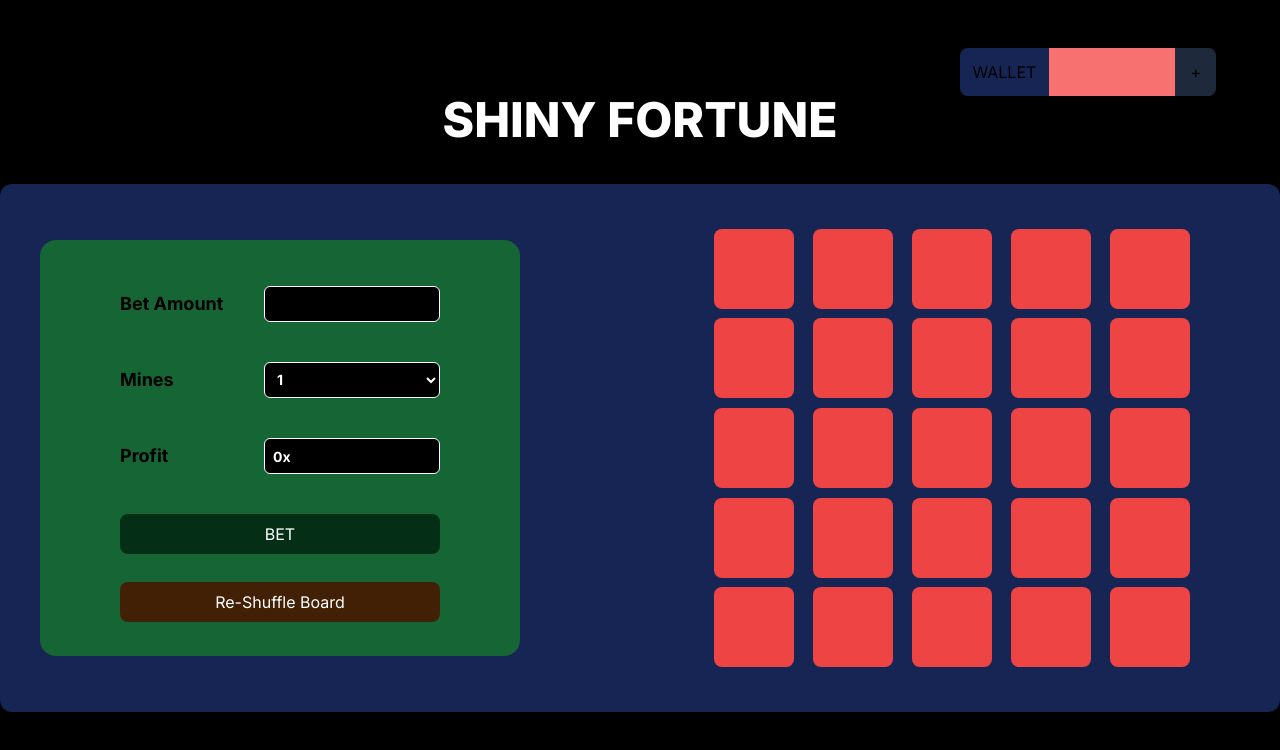
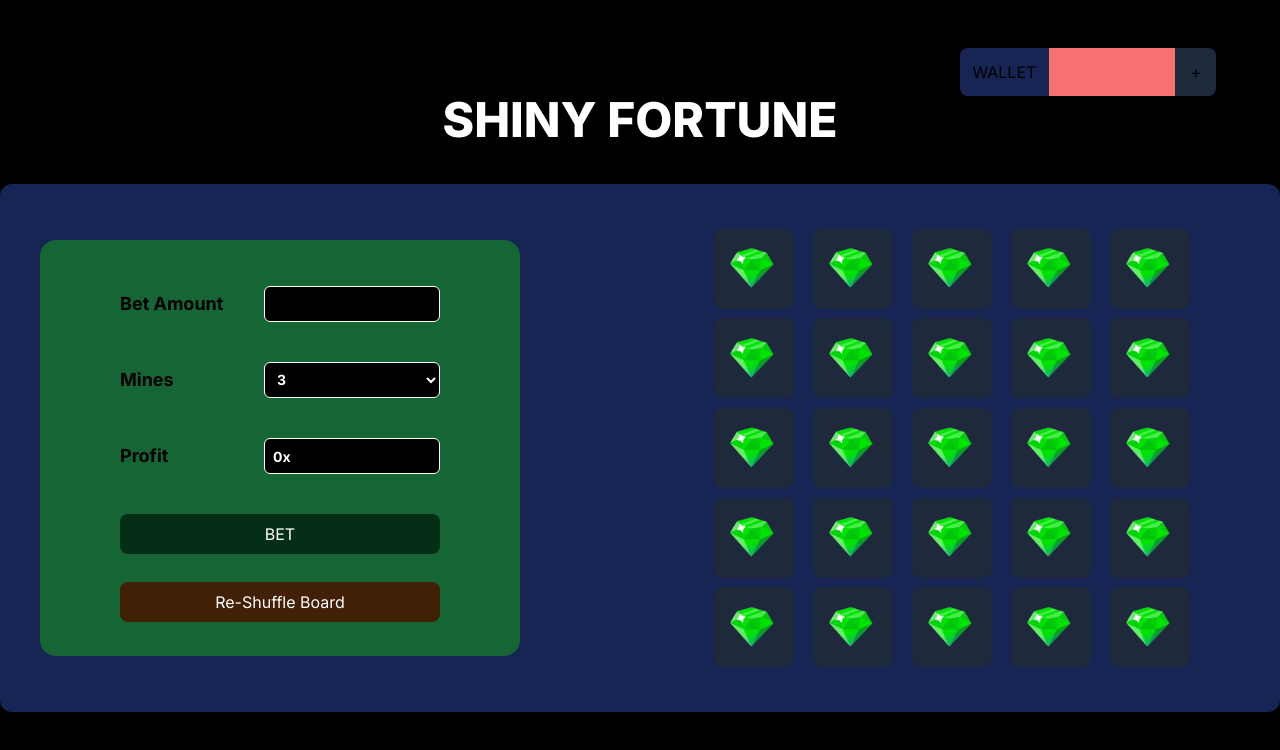
Before and after one commit to poswalsameer/MineRush, a Next.js app in the folder shinyfortune/: page / in a window 1280 px wide. Shown: the top 750 px of the page. Built offline with nearby package versions, Linux system fonts and the light colour scheme.

Commit message:
added images, added random number function, changes the mine layout, written some piece of code for the logic of showing gems and bombs on the mines

```diff
--- a/shinyfortune/src/app/page.tsx
+++ b/shinyfortune/src/app/page.tsx
@@ -1,5 +1,6 @@
 'use client'
 
+import { Jersey_25 } from "next/font/google";
 import { useEffect, useState } from "react";
 import AddMoney from "./components/AddMoney";
 
@@ -16,6 +17,8 @@ export default function Home() {
   const [addAmountField, setAddAmountField] = useState<number|null>(null);
 
   const [betAmount, setBetAmount] = useState<string>('');
+  const [bomb, SetBomb] = useState<string>('3');
+  const[bombCount, SetBombCount] = useState<number[]>([]);
 
   const [activeBet, setActiveBet] = useState<boolean>(false);
   const [shuffleAllowed, setShuffleAllowed] = useState<boolean>(false);
@@ -23,6 +26,7 @@ export default function Home() {
   const [profit, setProfit] = useState<number>(0.00);
 
   const [isClient, setIsClient] = useState<boolean>(false);
+
 
   //SETTING ISCLIENT TO TRUE WHEN THE COMPONENT LOADS ON CLIENT SIDE
   useEffect(() => {
@@ -80,6 +84,11 @@ export default function Home() {
     setAddAmountField(null);
   }
 
+  //FUNCTION TO GENERATE A RANDOM NUMBER BETWEEN 0 AND 24
+  const generateRandomNumber = (): number => {
+    return Math.floor(Math.random() * (24 - 0 + 1)) + 0;
+  }
+
   //FUNCTION HANDLING THE BET BUTTON AND IT WILL SUBTRACT THE BET AMOUNT FROM THE AMOUNT IN WALLET ONLY IF AMOUNT IN WALLET IS GREATER THAN OR EQUAL TO THE BET AMOUNT
   const betButtonClicked = () => {
     if( amountInWallet !== null && amountInWallet >= Number(betAmount) ){
@@ -89,7 +98,6 @@ export default function Home() {
       setAmountInWallet( prevAmount => {
 
           let updatedAmountInWallet;
-
           if( prevAmount !== null ){
             updatedAmountInWallet = prevAmount - Number(betAmount);
           }
@@ -100,10 +108,17 @@ export default function Home() {
           if( updatedAmountInWallet !== null ){
             return parseFloat(updatedAmountInWallet.toFixed(2));
           }
+          return amountInWallet;
+      } )
 
-          return amountInWallet;
+      let bombArr: number[] = [];
 
-      } )
+      for(let i=0; i<Number(bomb); i++){
+        let randomNumber = generateRandomNumber();
+        bombArr.push(randomNumber);
+      }
+
+      SetBombCount(bombArr);
 
       //SWITCHING OFF THE BET BUTTON WHEN THE USER STARTS A BET
       setActiveBet(true);
@@ -119,7 +134,12 @@ export default function Home() {
     setActiveBet(false);
   }
 
+  //array of length 25 to display all div boxes through loop
+  const divs = Array.from({ length: 25 });
   // localStorage.clear();
+
+  console.log(bombCount);
+
 
   return (
     <>
@@ -158,7 +178,7 @@ export default function Home() {
               {/* </div> */}
 
               {/* <div className="w-1/2"> */}
-               <input type="number" className="mr-20 h-9 w-44 p-2 text-sm border border-white rounded-md text-white font-bold bg-black" value={betAmount} onChange={ (e) => setBetAmount(e.target.value) }/>
+               <input type="number" className="mr-20 h-9 w-44 p-2 text-sm border border-white rounded-md text-white font-bold bg-black" value={betAmount} onChange={ (e) => setBetAmount(e.target.value) } disabled={activeBet}/>
               {/* </div> */}
 
             </div>
@@ -171,7 +191,9 @@ export default function Home() {
               {/* </div> */}
 
               {/* <div className="w-1/2"> */}
-                <select name="mine" id="min" className="mr-20 h-9 w-44 p-2 text-sm border border-white rounded-md text-white font-bold bg-black">
+                <select name="mine" id="min" className="mr-20 h-9 w-44 p-2 text-sm border border-white rounded-md text-white font-bold bg-black" value={bomb} disabled={activeBet}
+                onChange={ (e) => SetBomb(e.target.value) }
+                >
                   <option value="1">1</option>
                   <option value="2">2</option>
                   <option value="3">3</option>
@@ -246,6 +268,19 @@ export default function Home() {
           {/* grid wala box */}
           <div className=" grid grid-rows-5 grid-cols-5 gap-y-4 justify-items-center items-center mr-20 h-[27rem] w-[31rem] rounded-2xl">
 
+            { divs.map( (index:any) => (
+                bombCount.includes(index) ? (
+                  <div key={index} className="h-20 w-20 bg-slate-800 flex justify-center items-center rounded-lg " >
+                    <img src="bomb.png" alt="" />
+                  </div>
+                ) : (
+                  <div key={index} className="h-20 w-20 bg-slate-800 flex justify-center items-center rounded-lg " >
+                    <img src="gems.png" alt="" />
+                  </div>
+                )
+            ))}
+
+            {/* <div className="h-20 w-20 bg-red-500 rounded-lg " ></div>
             <div className="h-20 w-20 bg-red-500 rounded-lg " ></div>
             <div className="h-20 w-20 bg-red-500 rounded-lg " ></div>
             <div className="h-20 w-20 bg-red-500 rounded-lg " ></div>
@@ -269,8 +304,7 @@ export default function Home() {
             <div className="h-20 w-20 bg-red-500 rounded-lg " ></div>
             <div className="h-20 w-20 bg-red-500 rounded-lg " ></div>
             <div className="h-20 w-20 bg-red-500 rounded-lg " ></div>
-            <div className="h-20 w-20 bg-red-500 rounded-lg " ></div>
-            <div className="h-20 w-20 bg-red-500 rounded-lg " ></div>
+            <div className="h-20 w-20 bg-red-500 rounded-lg " ></div> */}
 
           </div>
 
```
